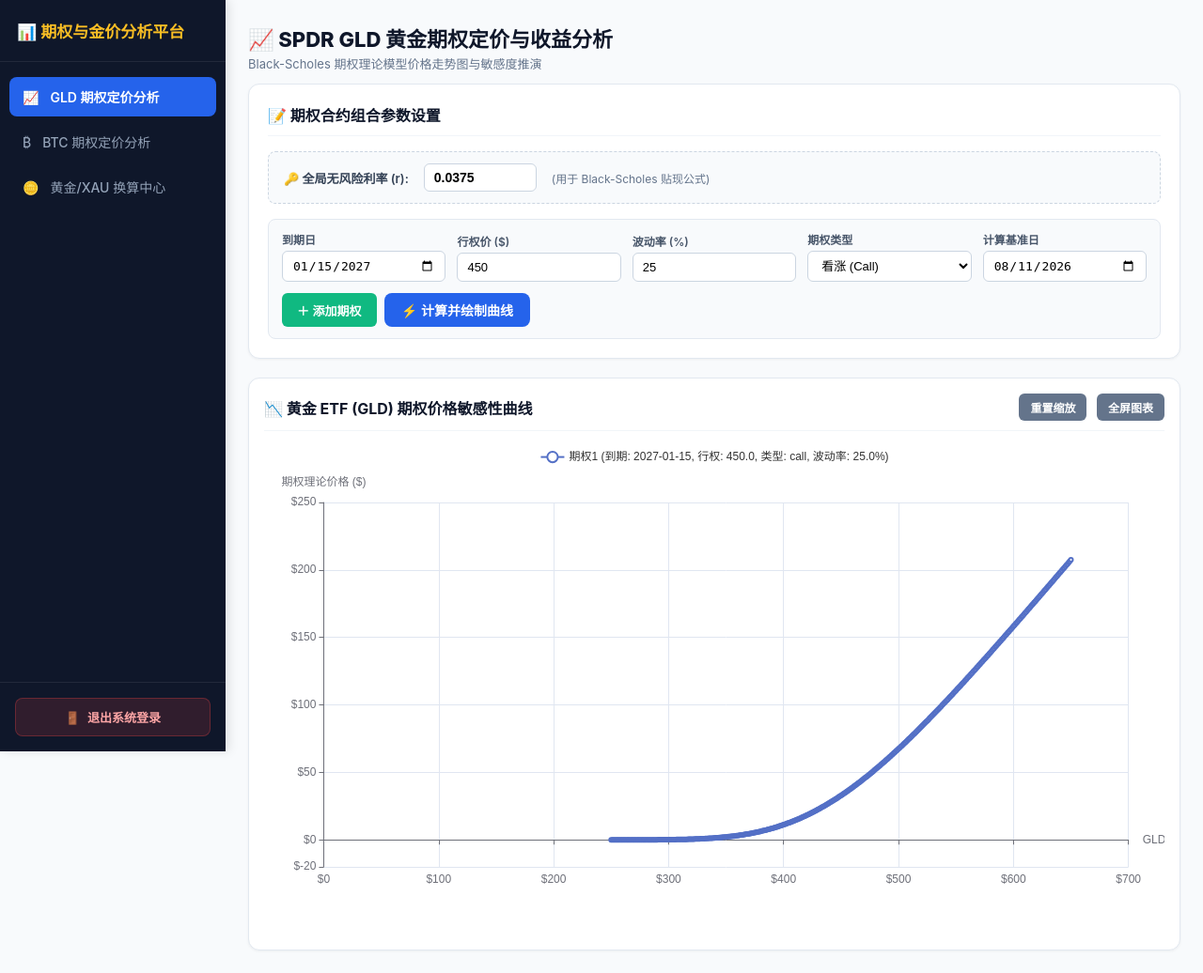
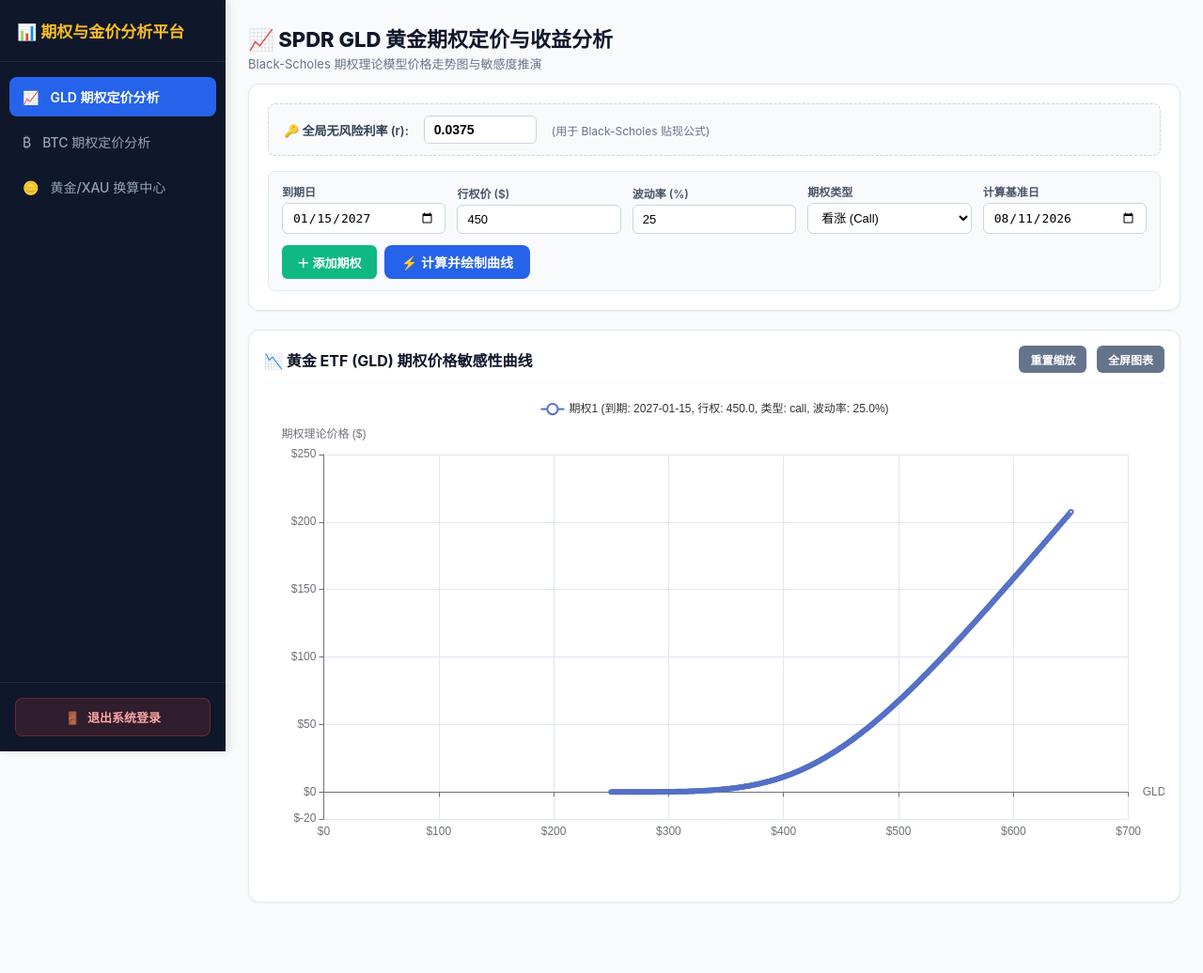
Before and after one commit to woodlyer/optionCal, a Flask app: page / in a window 1280 px wide. Shown: the whole page at 94% size. After the commit the page ends 961 px from the top, so only its background shows below. Run offline with Flask 3, Linux system fonts and the light colour scheme; the visitor is signed in with stand-in values (Sample User, id 1); some libraries are stand-ins or nearby versions.

Commit message:
style: 移除 index 页面期权参数卡片标题栏

```diff
--- a/templates/index.html
+++ b/templates/index.html
@@ -449,11 +449,6 @@
 
         <!-- 参数配置卡片 -->
         <div class="card">
-            <div class="card-header">
-                <div>
-                    <span class="card-title">📝 期权合约组合参数设置</span>
-                </div>
-            </div>
 
             <div class="global-params-bar">
                 <label for="riskFreeRate">🔑 全局无风险利率 (r):</label>
```
